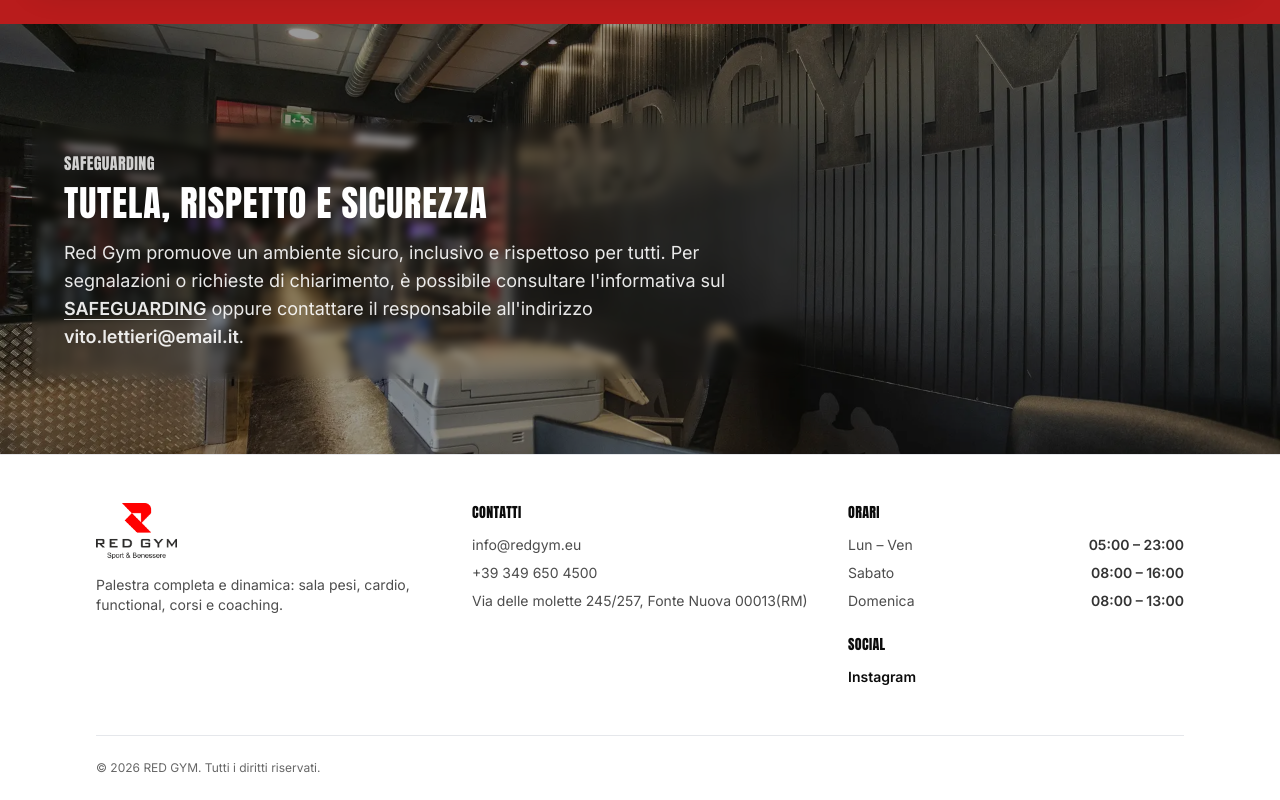
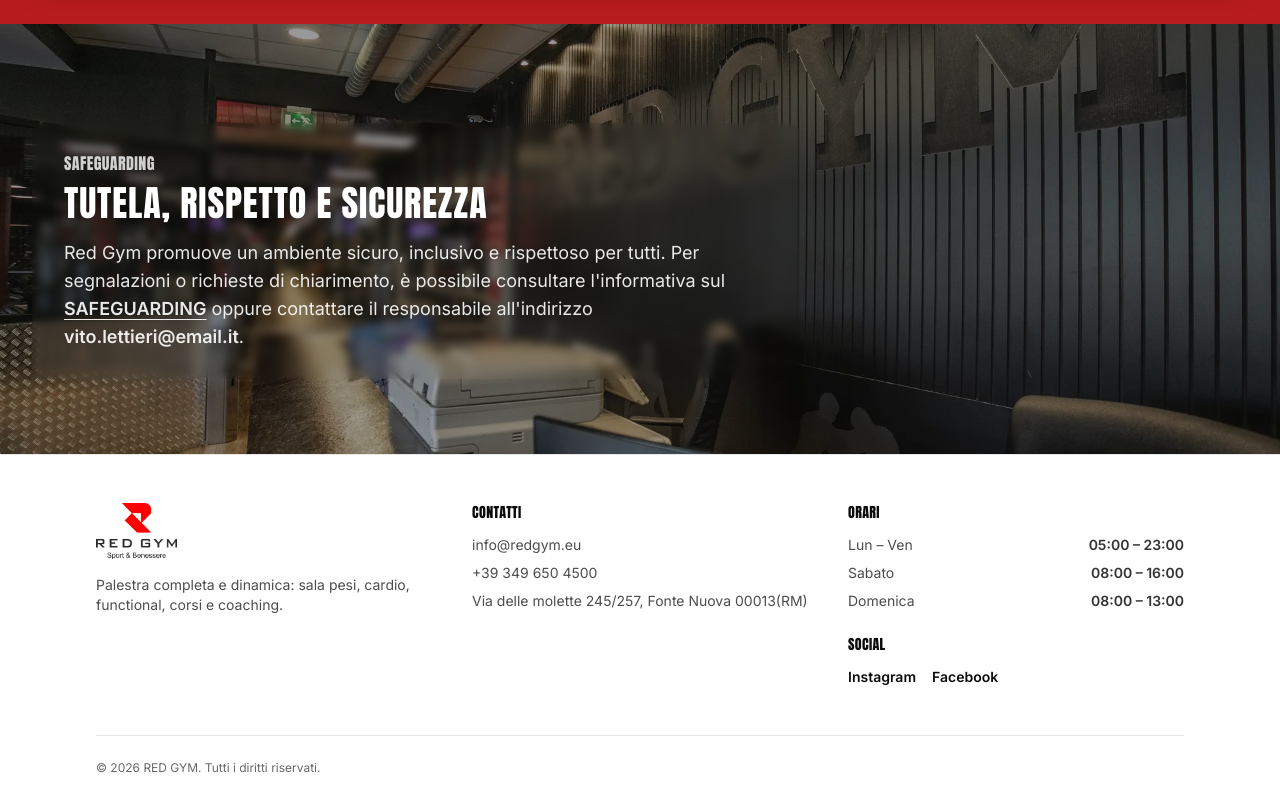
Before and after one commit to alelodato/red-gym, a Next.js app: page / in a window 1280 px wide. Shown: the part 5483-6283 px from the top of the page. Built offline with nearby package versions, Linux system fonts and the light colour scheme.

Commit message:
aggiunto link facebook al footer e alla pagina contatti

```diff
--- a/app/contact/page.js
+++ b/app/contact/page.js
@@ -60,14 +60,21 @@ export default function ContactPage() {
                     variant="primary"
                     target="_blank"
                   >
-                    Apri WhatsApp
+                    WhatsApp
                   </Button>
                   <Button
                     href="https://www.instagram.com/red.gym.fontenuova/"
                     variant="outline"
                     target="_blank"
                   >
-                    Apri Instagram
+                    Instagram
+                  </Button>
+                  <Button
+                    href="https://www.facebook.com/RedGymPalestra/"
+                    variant="primary"
+                    target="_blank"
+                  >
+                    Facebook
                   </Button>
                 </div>
               </div>
--- a/components/Footer.js
+++ b/components/Footer.js
@@ -50,6 +50,7 @@ export default function Footer() {
             <p className="section-title text-sm mt-6">Social</p>
             <ul className="mt-3 flex gap-4 text-sm font-semibold">
               <a className="hover:text-brand-red" href={SITE.socials.instagram}>Instagram</a>
+              <a className="hover:text-brand-red" href={SITE.socials.facebook}>Facebook</a>
             </ul>
           </div>
         </div>
--- a/lib/site.js
+++ b/lib/site.js
@@ -5,7 +5,7 @@ export const SITE = {
   phone: "+39 349 650 4500",
   email: "info@redgym.eu",
   address: "Via delle molette 245/257, Fonte Nuova 00013(RM)",
-  socials: { instagram: "https://www.instagram.com/red.gym.fontenuova", linkedin: "#" },
+  socials: { instagram: "https://www.instagram.com/red.gym.fontenuova", facebook: "https://www.facebook.com/RedGymPalestra" },
   hours: [
     { label: "Lun – Ven", value: "05:00 – 23:00" },
     { label: "Sabato", value: "08:00 – 16:00" },
```
